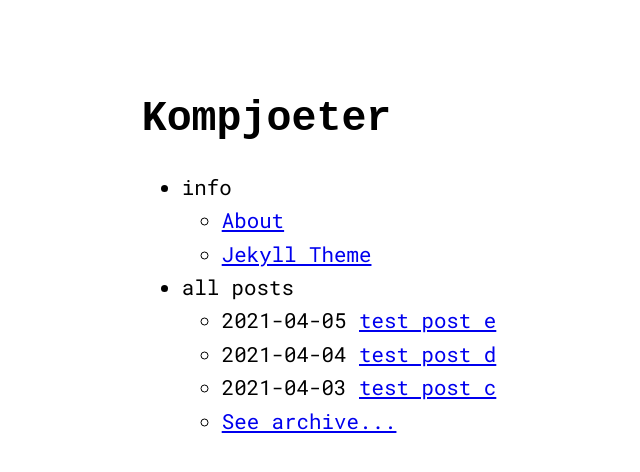
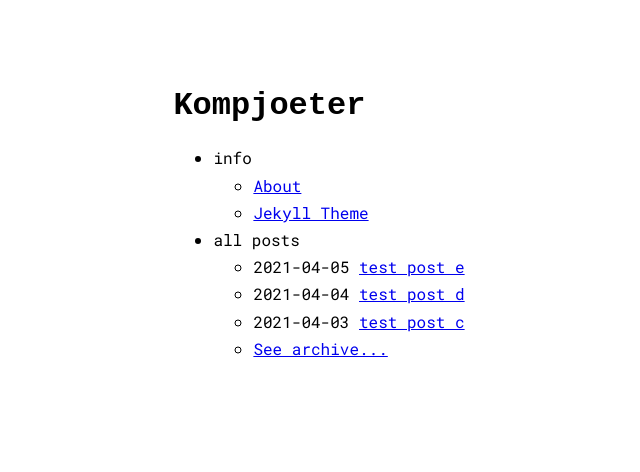
Before and after one commit to Kompjoeter/archived-blog, a Jekyll site: the page built from index.md, in a window 1280 px wide. Shown: the top 472 px of the page, without its empty margins (321-961 px from the left). Built offline with Jekyll 4.4.1, drawn with Linux system fonts in a browser that asks for light colours.

Commit message:
fix font-size

```diff
--- a/_sass/no-style-please.scss
+++ b/_sass/no-style-please.scss
@@ -26,7 +26,7 @@ html { height: 100%; }
 body {
   color: black;
   font-family: 'Roboto Mono', monospace;
-  font-size: 1.3rem;
+  font-size: 1rem;
   line-height: 1.3;
   margin: 0;
   min-height: 100%;
```
